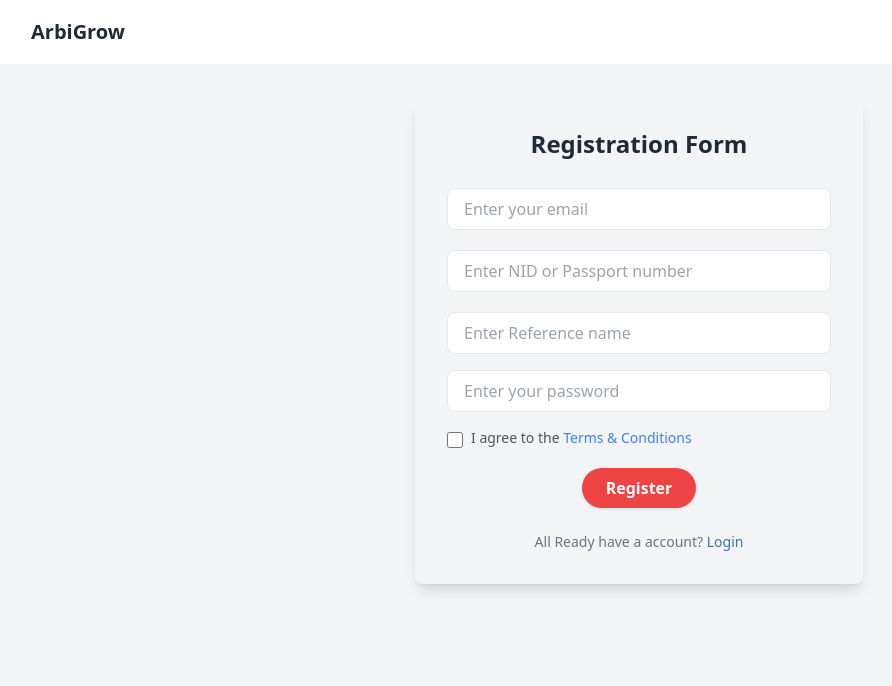
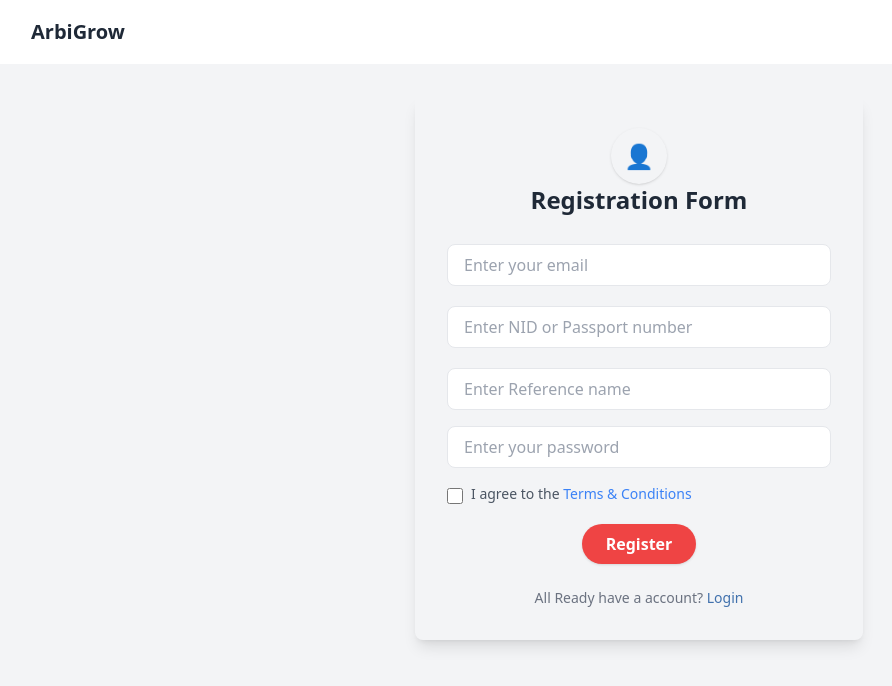
Before and after one commit to Sadikuzzamantutul23/ArbiGrow, a React (Vite) app: page /register in a window 1280 px wide. Shown: the top 686 px of the page, without its empty margins (1-893 px from the left). Built offline with nearby package versions, Linux system fonts and the light colour scheme.

Commit message:
register update

```diff
--- a/src/page/Register.jsx
+++ b/src/page/Register.jsx
@@ -9,6 +9,13 @@ export default function RegisterForm() {
    <Navbar/>
          <div className="min-h-screen flex items-start justify-center bg-gray-100 p-4 pt-8">
       <div className="bg-gray-10 shadow-lg rounded-lg w-full max-w-md p-8 hover:shadow-2xl transition-shadow">
+              {/* Icon */}
+
+                <div className="flex flex-col items-center justify-center">
+                    <h1 className=" text-[#4171AD] rounded-full w-14 h-14 flex items-center justify-center text-center text-2xl font-bold shadow">
+                       👤
+                    </h1>
+                </div>
         <h2 className="text-2xl font-bold mb-6 text-gray-800 text-center">
           Registration Form
 
```
